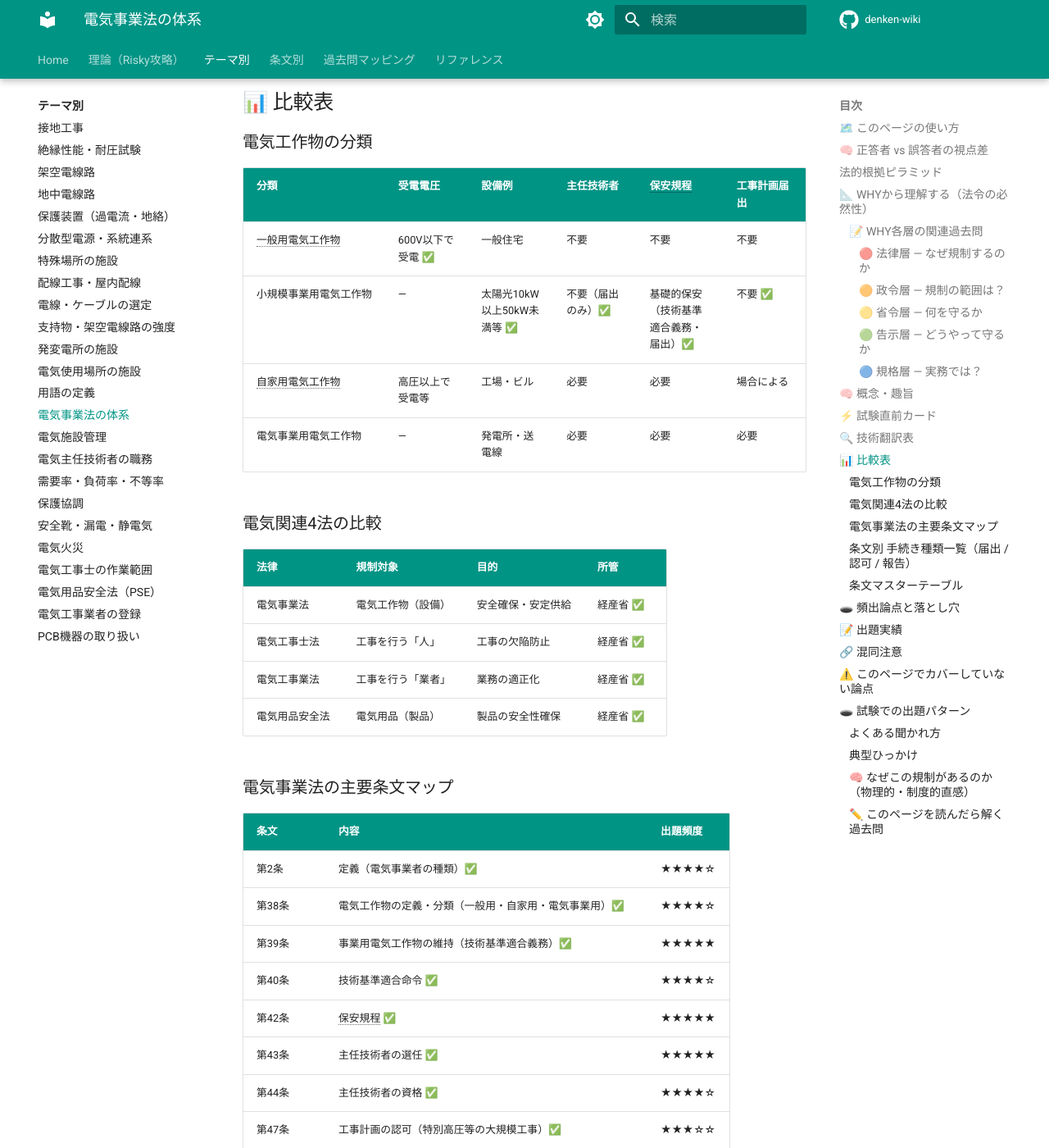
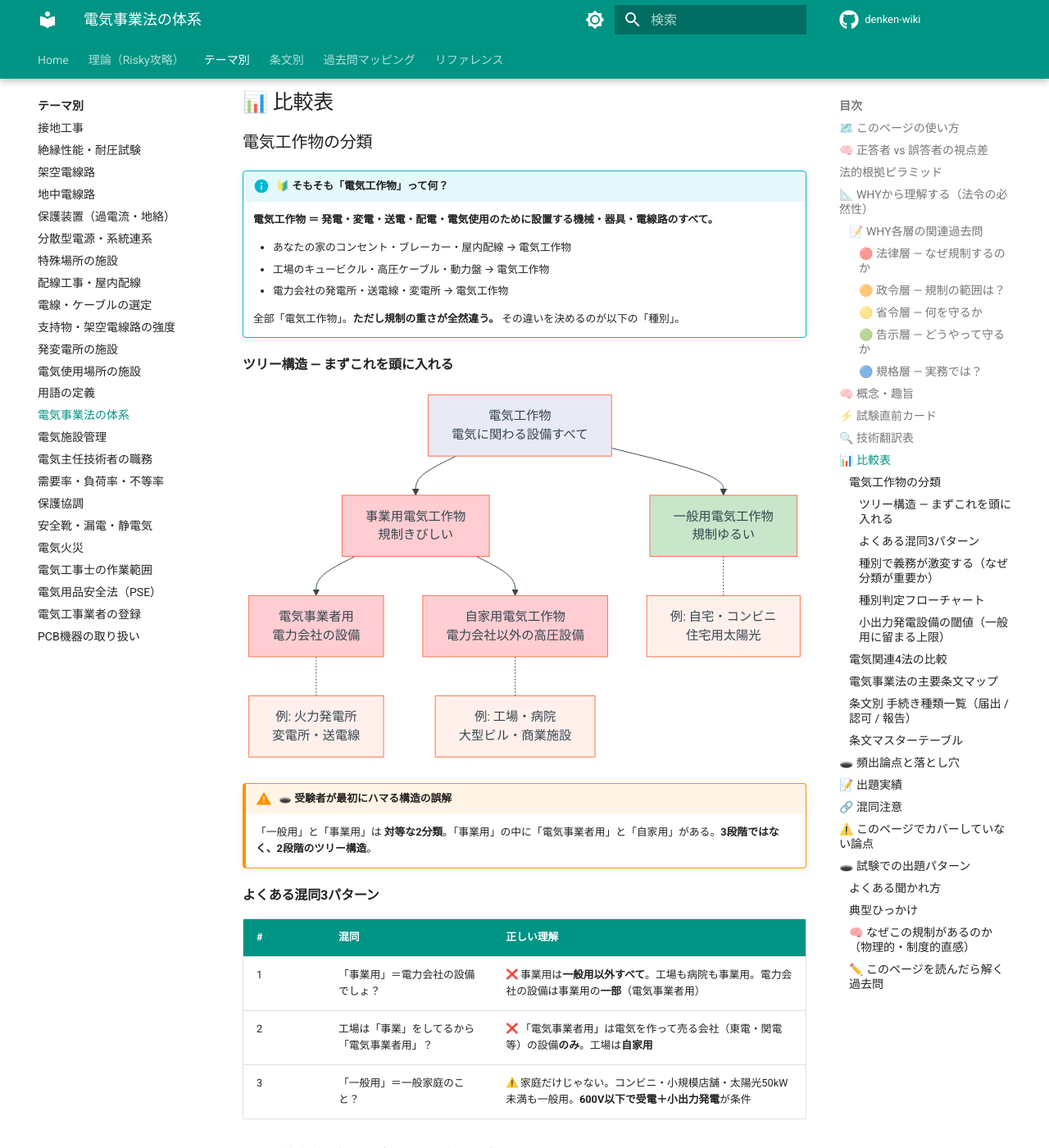
Before and after one commit to kfurufuru/denken-wiki, an MkDocs documentation site: the page built from docs/themes/jigyoho-taikei.md, in a window 1280 px wide and 1400 px high, scrolled down 6082 px. Shown: the whole window at 82% size. Built offline with MkDocs 1.6.1 and Material for MkDocs 9.7.7, drawn with Linux system fonts in a browser that asks for light colours; emoji names are drawn with the system emoji font; comment, search, counter and statistics services are not loaded; some of the changed text lies outside the part shown.

Commit message:
feat(法規): 電気工作物の種別セクションを受験者向けに拡充
- 「そもそも電気工作物って何？」導入ボックス追加
- Mermaidツリー図で2段階分類構造を視覚化
- よくある混同3パターン（事業用≠電気事業者用 等）を明示
- 種別ごとの義務比較表（主任技術者・保安規程・点検）追加
- Mermaid判定フローチャート追加
- 小出力発電閾値表・セルフチェック5問追加

Co-Authored-By: Claude Sonnet 4.6 <noreply@anthropic.com>

````diff
--- a/docs/themes/jigyoho-taikei.md
+++ b/docs/themes/jigyoho-taikei.md
@@ -464,12 +464,93 @@
 
 ### 電気工作物の分類
 
-| 分類 | 受電電圧 | 設備例 | 主任技術者 | 保安規程 | 工事計画届出 |
-|------|---------|-------|-----------|---------|------------|
-| 一般用電気工作物 | 600V以下で受電 ✅ | 一般住宅 | 不要 | 不要 | 不要 |
-| 小規模事業用電気工作物 | — | 太陽光10kW以上50kW未満等 ✅ | 不要（届出のみ）✅ | 基礎的保安（技術基準適合義務・届出）✅ | 不要 ✅ |
-| 自家用電気工作物 | 高圧以上で受電等 | 工場・ビル | 必要 | 必要 | 場合による |
-| 電気事業用電気工作物 | — | 発電所・送電線 | 必要 | 必要 | 必要 |
+!!! info "🔰 そもそも「電気工作物」って何？"
+    **電気工作物 ＝ 発電・変電・送電・配電・電気使用のために設置する機械・器具・電線路のすべて。**
+
+    - あなたの家のコンセント・ブレーカー・屋内配線 → 電気工作物
+    - 工場のキュービクル・高圧ケーブル・動力盤 → 電気工作物
+    - 電力会社の発電所・送電線・変電所 → 電気工作物
+
+    全部「電気工作物」。**ただし規制の重さが全然違う。** その違いを決めるのが以下の「種別」。
+
+#### ツリー構造 — まずこれを頭に入れる
+
+```mermaid
+graph TD
+    A[電気工作物<br>電気に関わる設備すべて] --> B[一般用電気工作物<br>規制ゆるい]
+    A --> C[事業用電気工作物<br>規制きびしい]
+    C --> D[電気事業者用<br>電力会社の設備]
+    C --> E[自家用電気工作物<br>電力会社以外の高圧設備]
+
+    B -.- B1[例: 自宅・コンビニ<br>住宅用太陽光]
+    D -.- D1[例: 火力発電所<br>変電所・送電線]
+    E -.- E1[例: 工場・病院<br>大型ビル・商業施設]
+
+    style A fill:#e8eaf6
+    style B fill:#c8e6c9
+    style C fill:#ffcdd2
+    style D fill:#ffcdd2
+    style E fill:#ffcdd2
+```
+
+!!! warning "🕳️ 受験者が最初にハマる構造の誤解"
+    「一般用」と「事業用」は **対等な2分類**。「事業用」の中に「電気事業者用」と「自家用」がある。**3段階ではなく、2段階のツリー構造**。
+
+#### よくある混同3パターン
+
+| # | 混同 | 正しい理解 |
+|---|------|-----------|
+| 1 | 「事業用」＝電力会社の設備でしょ？ | :x: 事業用は**一般用以外すべて**。工場も病院も事業用。電力会社の設備は事業用の**一部**（電気事業者用） |
+| 2 | 工場は「事業」をしてるから「電気事業者用」？ | :x: 「電気事業者用」は電気を作って売る会社（東電・関電等）の設備**のみ**。工場は**自家用** |
+| 3 | 「一般用」＝一般家庭のこと？ | :warning: 家庭だけじゃない。コンビニ・小規模店舗・太陽光50kW未満も一般用。**600V以下で受電＋小出力発電**が条件 |
+
+#### 種別で義務が激変する（なぜ分類が重要か）
+
+| 義務 | 一般用 | 小規模事業用 | 自家用 | 電気事業者用 |
+|------|--------|------------|--------|-------------|
+| 電気主任技術者 | :x: 不要 | :x: 不要（届出のみ）| :white_check_mark: **必須** | :white_check_mark: 必須 |
+| 保安規程 | :x: 不要 | 基礎的保安義務のみ | :white_check_mark: **必須** | :white_check_mark: 必須 |
+| 工事計画届出 | :x: 不要 | :x: 不要 | 一定規模以上で必要 | 必要 |
+| 事故報告 | :x: 不要 | — | :white_check_mark: **必須** | :white_check_mark: 必須 |
+| 定期点検 | 電力会社が4年に1回調査 | 技術基準適合維持 | **自分で** 月次＋年次 | 自社＋国の立入検査 |
+
+!!! tip "🎯 試験での使われ方"
+    「〇〇の場合、主任技術者の選任は必要か？」→ まず種別を判定 → 一般用なら不要、自家用なら必要。**種別判定がすべての法規問題の出発点。**
+
+#### 種別判定フローチャート
+
+```mermaid
+flowchart TD
+    S[設備を判定] --> Q1{受電電圧は<br>600V超か？}
+    Q1 -->|YES| JK[自家用電気工作物<br>主任技術者・保安規程 必須]
+    Q1 -->|NO| Q2{発電設備<br>あるか？}
+    Q2 -->|NO| IP[一般用電気工作物<br>規制ゆるい]
+    Q2 -->|YES| Q3{出力は閾値以上？<br>太陽光50kW / 風力20kW<br>水力20kW / 内燃10kW}
+    Q3 -->|YES| JK
+    Q3 -->|NO| IP
+
+    style JK fill:#ffcdd2
+    style IP fill:#c8e6c9
+```
+
+#### 小出力発電設備の閾値（一般用に留まる上限）
+
+| 発電種別 | 出力上限 | 備考 |
+|---------|---------|------|
+| 太陽光発電 | **50kW未満** | 2016年改正で10kW→50kWに拡大 |
+| 風力発電 | **20kW未満** | — |
+| 水力発電 | **20kW未満** | ダムなし・最大使用水量1m³/s未満 |
+| 内燃力・燃料電池 | **10kW未満** | — |
+
+!!! note "🧠 数字の覚え方"
+    **「太陽光50・風水力20・内燃10」**— 3段階の閾値。この数字**以上**になった瞬間、自家用電気工作物に昇格し、主任技術者・保安規程が必要になる。
+
+??? question "セルフチェック: 次の設備はどの種別？"
+    1. 自宅に設置した太陽光パネル（出力4.5kW）→ **一般用**（50kW未満）
+    2. 工場で6,600Vを受電するキュービクル → **自家用**（600V超で受電）
+    3. 東京電力の火力発電所 → **電気事業者用**
+    4. コンビニ（低圧100V/200Vで受電）→ **一般用**
+    5. 屋根に太陽光パネル55kWを載せた倉庫 → **自家用**（50kW以上）
 
 ### 電気関連4法の比較
 
````
